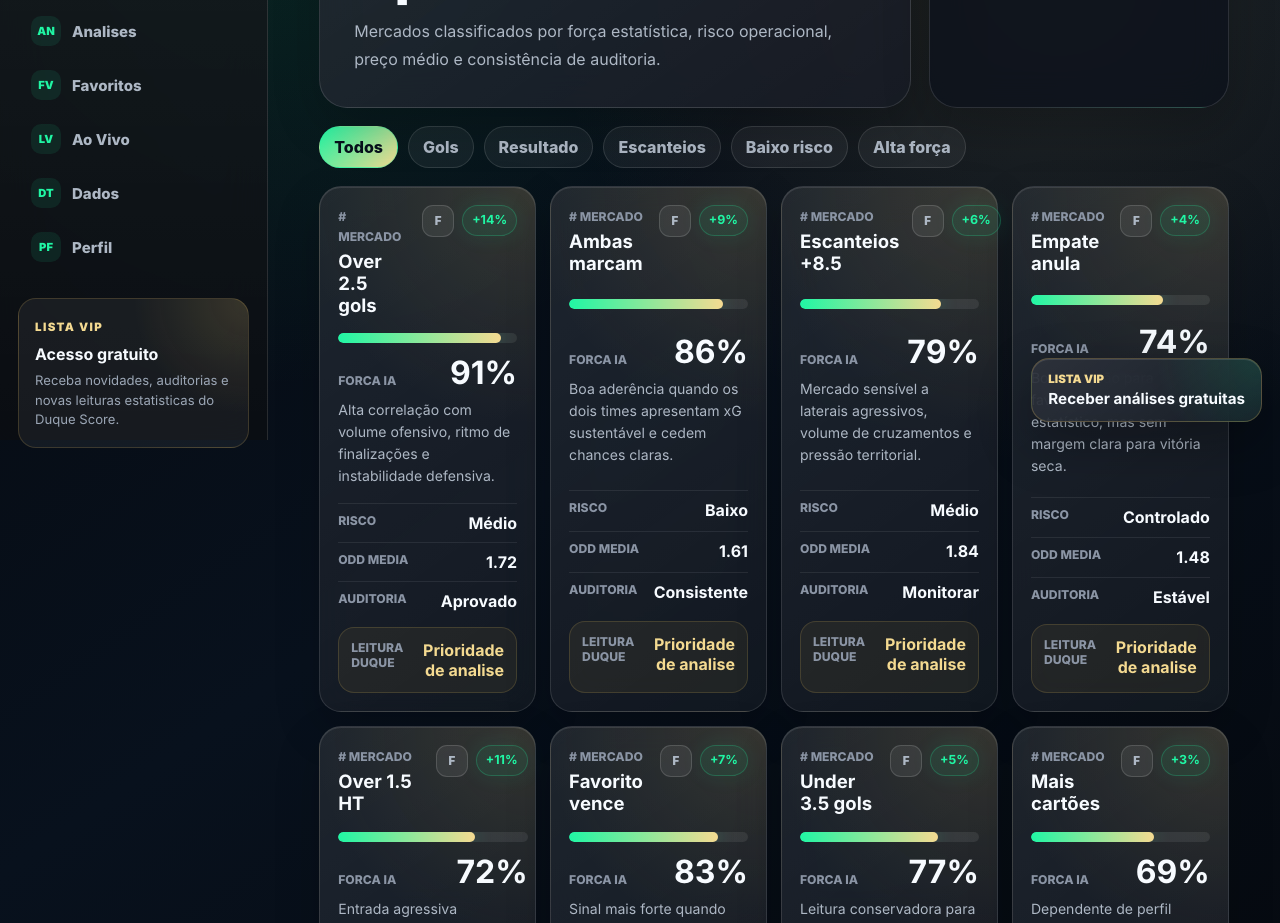
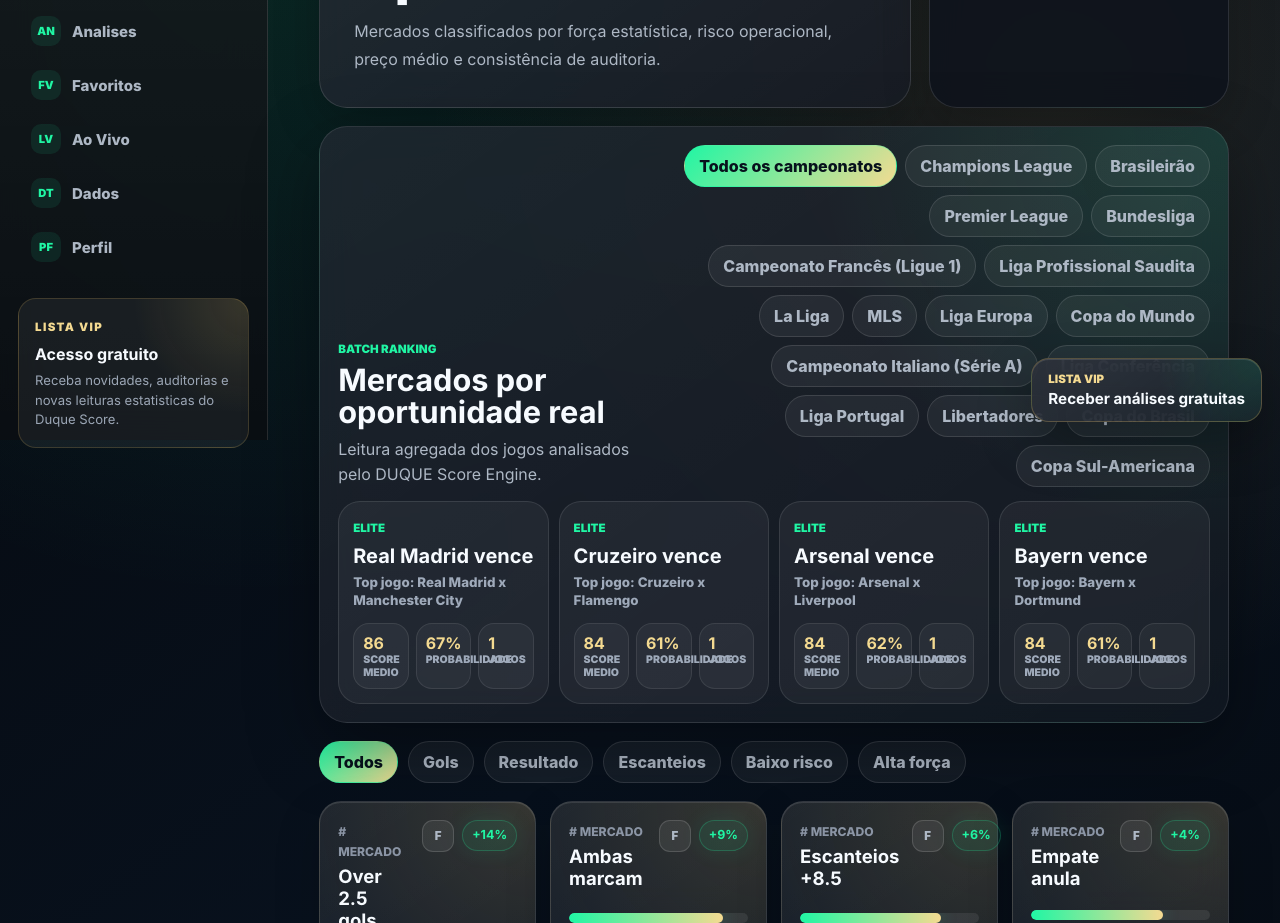
Before and after one commit to duqueroleta/DuqueSports-Codex, a React (Vite) app: page /mercados in a window 1280 px wide. Shown: the part 360-1283 px from the top of the page. Built offline with nearby package versions, Linux system fonts and the light colour scheme.

Commit message:
Add market ranking view

```diff
--- /dev/null
+++ b/src/engine/batch/MarketRankingService.js
@@ -0,0 +1,72 @@
+const ALL_MARKET_COMPETITIONS = 'Todos os campeonatos';
+
+function getMarketTier(score) {
+  if (score >= 82) {
+    return 'Elite';
+  }
+
+  if (score >= 72) {
+    return 'Forte';
+  }
+
+  if (score >= 62) {
+    return 'Monitorar';
+  }
+
+  return 'Baixa prioridade';
+}
+
+function average(items, selector) {
+  if (!items.length) {
+    return 0;
+  }
+
+  return Math.round(items.reduce((total, item) => total + selector(item), 0) / items.length);
+}
+
+function runMarketRankingService(opportunities) {
+  const marketGroups = opportunities.reduce((groups, opportunity) => {
+    const currentGroup = groups.get(opportunity.signal) ?? [];
+
+    currentGroup.push(opportunity);
+    groups.set(opportunity.signal, currentGroup);
+
+    return groups;
+  }, new Map());
+  const rankings = [...marketGroups.entries()]
+    .map(([marketName, items]) => {
+      const sortedItems = [...items].sort((left, right) => right.opportunityScore - left.opportunityScore);
+      const averageScore = average(sortedItems, (item) => item.opportunityScore);
+      const averageProbability = average(sortedItems, (item) => item.probability);
+
+      return {
+        marketName,
+        averageScore,
+        averageProbability,
+        averageConfidence: average(sortedItems, (item) => item.confidence),
+        opportunitiesCount: sortedItems.length,
+        tier: getMarketTier(averageScore),
+        competitions: [...new Set(sortedItems.map((item) => item.league))],
+        topOpportunity: sortedItems[0],
+      };
+    })
+    .sort((left, right) => right.averageScore - left.averageScore);
+
+  return {
+    model: 'market-ranking-service-v1',
+    rankings,
+    filterOptions: {
+      competitions: [ALL_MARKET_COMPETITIONS, ...new Set(opportunities.map((item) => item.league))],
+    },
+  };
+}
+
+function filterMarketRankings(rankings, competition = ALL_MARKET_COMPETITIONS) {
+  if (competition === ALL_MARKET_COMPETITIONS) {
+    return rankings;
+  }
+
+  return rankings.filter((ranking) => ranking.competitions.includes(competition));
+}
+
+export { ALL_MARKET_COMPETITIONS, filterMarketRankings, runMarketRankingService };
--- a/src/engine/core/contracts.js
+++ b/src/engine/core/contracts.js
@@ -41,6 +41,6 @@
  * @property {string[]} explanation
  */
 
-const ENGINE_VERSION = 'duque-score-engine-v1.phase-8';
+const ENGINE_VERSION = 'duque-score-engine-v1.phase-9';
 
 export { ENGINE_VERSION };
--- a/src/pages/MarketsPage.jsx
+++ b/src/pages/MarketsPage.jsx
@@ -2,8 +2,10 @@ import ErrorState from '../components/error/ErrorState.jsx';
 import SkeletonGrid from '../components/loading/SkeletonGrid.jsx';
 import MarketStrengthCard from '../components/markets/MarketStrengthCard.jsx';
 import { useSearch } from '../context/SearchContext.jsx';
+import { ALL_MARKET_COMPETITIONS, filterMarketRankings, runMarketRankingService } from '../engine/batch/MarketRankingService.js';
 import { useAsyncData } from '../hooks/useAsyncData.js';
 import { usePersistentState } from '../hooks/usePersistentState.js';
+import { getBatchAnalysis } from '../services/batchAnalysisService.js';
 import { getMarkets } from '../services/marketsService.js';
 import '../styles/page-markets.css';
 import { itemMatchesSearch } from '../utils/search.js';
@@ -40,8 +42,15 @@ function filterMarkets(market, filter) {
 
 function MarketsPage() {
   const [activeFilter, setActiveFilter] = usePersistentState('duque.filters.markets', 'Todos');
+  const [activeCompetition, setActiveCompetition] = usePersistentState(
+    'duque.filters.markets.competition',
+    ALL_MARKET_COMPETITIONS,
+  );
   const { searchTerm } = useSearch();
   const { data: markets, error, isLoading, retry } = useAsyncData(getMarkets, []);
+  const { data: batchAnalysis } = useAsyncData(getBatchAnalysis, [], null);
+  const marketRanking = runMarketRankingService(batchAnalysis?.opportunities ?? []);
+  const rankedMarkets = filterMarketRankings(marketRanking.rankings, activeCompetition);
   const filteredMarkets = markets.filter(
     (market) => filterMarkets(market, activeFilter) && itemMatchesSearch(market, searchTerm),
   );
@@ -63,6 +72,55 @@ function MarketsPage() {
           <strong>91%</strong>
           <p>Over 2.5 gols lidera o radar atual</p>
         </aside>
+      </section>
+
+      <section className="market-ranking-panel" aria-label="Ranking por mercado da IA">
+        <div className="market-ranking-header">
+          <div>
+            <span>Batch Ranking</span>
+            <strong>Mercados por oportunidade real</strong>
+            <p>Leitura agregada dos jogos analisados pelo DUQUE Score Engine.</p>
+          </div>
+          <div className="market-ranking-filters" aria-label="Filtro por campeonato">
+            {marketRanking.filterOptions.competitions.map((competition) => (
+              <button
+                aria-pressed={activeCompetition === competition}
+                className={activeCompetition === competition ? 'markets-filter-active' : ''}
+                key={competition}
+                onClick={() => setActiveCompetition(competition)}
+                type="button"
+              >
+                {competition}
+              </button>
+            ))}
+          </div>
+        </div>
+
+        <div className="market-ranking-grid">
+          {rankedMarkets.slice(0, 4).map((ranking) => (
+            <article className="market-ranking-card" key={ranking.marketName}>
+              <span>{ranking.tier}</span>
+              <strong>{ranking.marketName}</strong>
+              <small>
+                Top jogo: {ranking.topOpportunity.home} x {ranking.topOpportunity.away}
+              </small>
+              <div>
+                <p>
+                  <b>{ranking.averageScore}</b>
+                  <em>score medio</em>
+                </p>
+                <p>
+                  <b>{ranking.averageProbability}%</b>
+                  <em>probabilidade</em>
+                </p>
+                <p>
+                  <b>{ranking.opportunitiesCount}</b>
+                  <em>jogos</em>
+                </p>
+              </div>
+            </article>
+          ))}
+        </div>
       </section>
 
       <section className="markets-toolbar" aria-label="Filtros de mercados">
--- a/src/styles/page-markets.css
+++ b/src/styles/page-markets.css
@@ -74,7 +74,59 @@
   margin: 18px auto;
 }
 
-.markets-toolbar button {
+.market-ranking-panel {
+  width: min(1240px, 100%);
+  margin: 18px auto 0;
+  padding: 18px;
+  border: 1px solid rgba(255, 255, 255, 0.1);
+  border-radius: var(--radius-xl);
+  background:
+    radial-gradient(circle at top right, rgba(32, 246, 164, 0.13), transparent 38%),
+    linear-gradient(145deg, rgba(255, 255, 255, 0.075), rgba(255, 255, 255, 0.025)),
+    rgba(12, 18, 28, 0.72);
+  box-shadow: var(--shadow-premium);
+  backdrop-filter: blur(18px);
+}
+
+.market-ranking-header {
+  display: grid;
+  grid-template-columns: minmax(0, 0.75fr) minmax(0, 1.25fr);
+  gap: 16px;
+  align-items: end;
+  margin-bottom: 14px;
+}
+
+.market-ranking-header span,
+.market-ranking-card > span {
+  color: var(--color-neon);
+  font-size: 0.72rem;
+  font-weight: 950;
+  text-transform: uppercase;
+}
+
+.market-ranking-header strong {
+  display: block;
+  margin-top: 8px;
+  color: var(--color-white);
+  font-size: clamp(1.35rem, 2.4vw, 2rem);
+  line-height: 1.04;
+}
+
+.market-ranking-header p {
+  margin: 8px 0 0;
+  color: #aeb8c5;
+  line-height: 1.55;
+}
+
+.market-ranking-filters {
+  display: flex;
+  flex-wrap: wrap;
+  gap: 8px;
+  justify-content: flex-end;
+}
+
+.markets-toolbar button,
+.market-ranking-filters button {
   min-height: 42px;
   padding: 0 14px;
   border: 1px solid var(--color-line);
@@ -85,10 +137,75 @@
   font-weight: 850;
 }
 
-.markets-toolbar .markets-filter-active {
+.markets-toolbar .markets-filter-active,
+.market-ranking-filters .markets-filter-active {
   border-color: rgba(32, 246, 164, 0.32);
   color: #07111c;
   background: linear-gradient(135deg, var(--color-neon), var(--color-gold-soft));
+}
+
+.market-ranking-grid {
+  display: grid;
+  grid-template-columns: repeat(4, minmax(0, 1fr));
+  gap: 10px;
+}
+
+.market-ranking-card {
+  min-width: 0;
+  padding: 14px;
+  border: 1px solid rgba(255, 255, 255, 0.1);
+  border-radius: var(--radius-lg);
+  background: rgba(255, 255, 255, 0.05);
+}
+
+.market-ranking-card strong {
+  display: block;
+  margin-top: 10px;
+  color: var(--color-white);
+  font-size: 1.25rem;
+  line-height: 1.05;
+}
+
+.market-ranking-card small {
+  display: block;
+  margin-top: 8px;
+  color: #9faaba;
+  font-weight: 800;
+  line-height: 1.35;
+}
+
+.market-ranking-card div {
+  display: grid;
+  grid-template-columns: repeat(3, minmax(0, 1fr));
+  gap: 7px;
+  margin-top: 12px;
+}
+
+.market-ranking-card p {
+  min-width: 0;
+  margin: 0;
+  padding: 9px;
+  border: 1px solid rgba(255, 255, 255, 0.09);
+  border-radius: var(--radius-md);
+  background: rgba(255, 255, 255, 0.045);
+}
+
+.market-ranking-card b,
+.market-ranking-card em {
+  display: block;
+}
+
+.market-ranking-card b {
+  color: var(--color-gold-soft);
+  font-size: 1rem;
+}
+
+.market-ranking-card em {
+  color: #9faaba;
+  font-size: 0.66rem;
+  font-style: normal;
+  font-weight: 900;
+  text-transform: uppercase;
 }
 
 .markets-page-grid {
@@ -100,8 +217,17 @@
 }
 
 @media (max-width: 1180px) {
-  .markets-page-grid {
+  .markets-page-grid,
+  .market-ranking-grid {
     grid-template-columns: repeat(2, minmax(0, 1fr));
+  }
+
+  .market-ranking-header {
+    grid-template-columns: 1fr;
+  }
+
+  .market-ranking-filters {
+    justify-content: flex-start;
   }
 }
 
@@ -111,7 +237,12 @@
   }
 
   .markets-page-hero,
-  .markets-page-grid {
+  .markets-page-grid,
+  .market-ranking-grid {
+    grid-template-columns: 1fr;
+  }
+
+  .market-ranking-card div {
     grid-template-columns: 1fr;
   }
 }
```
Also changed, not shown: 2 other files (tests, documents, lock files or other folders).
